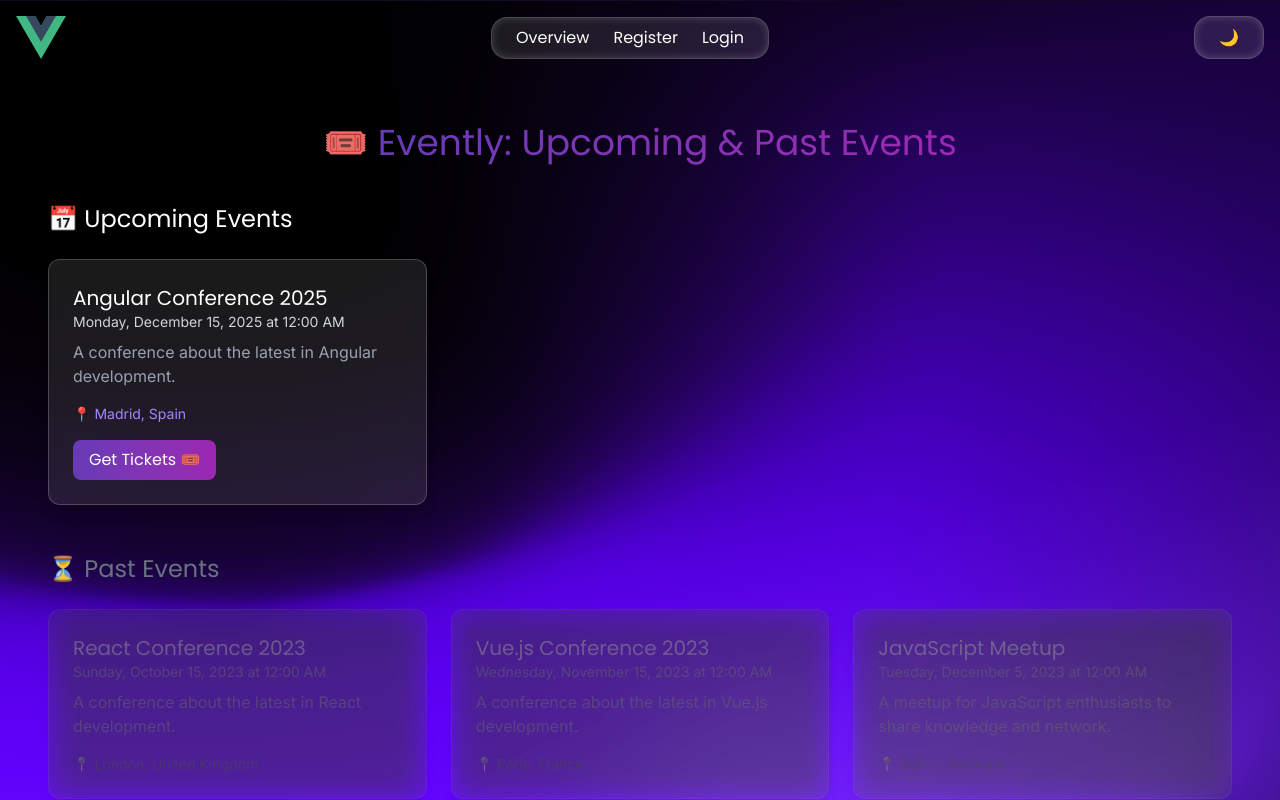
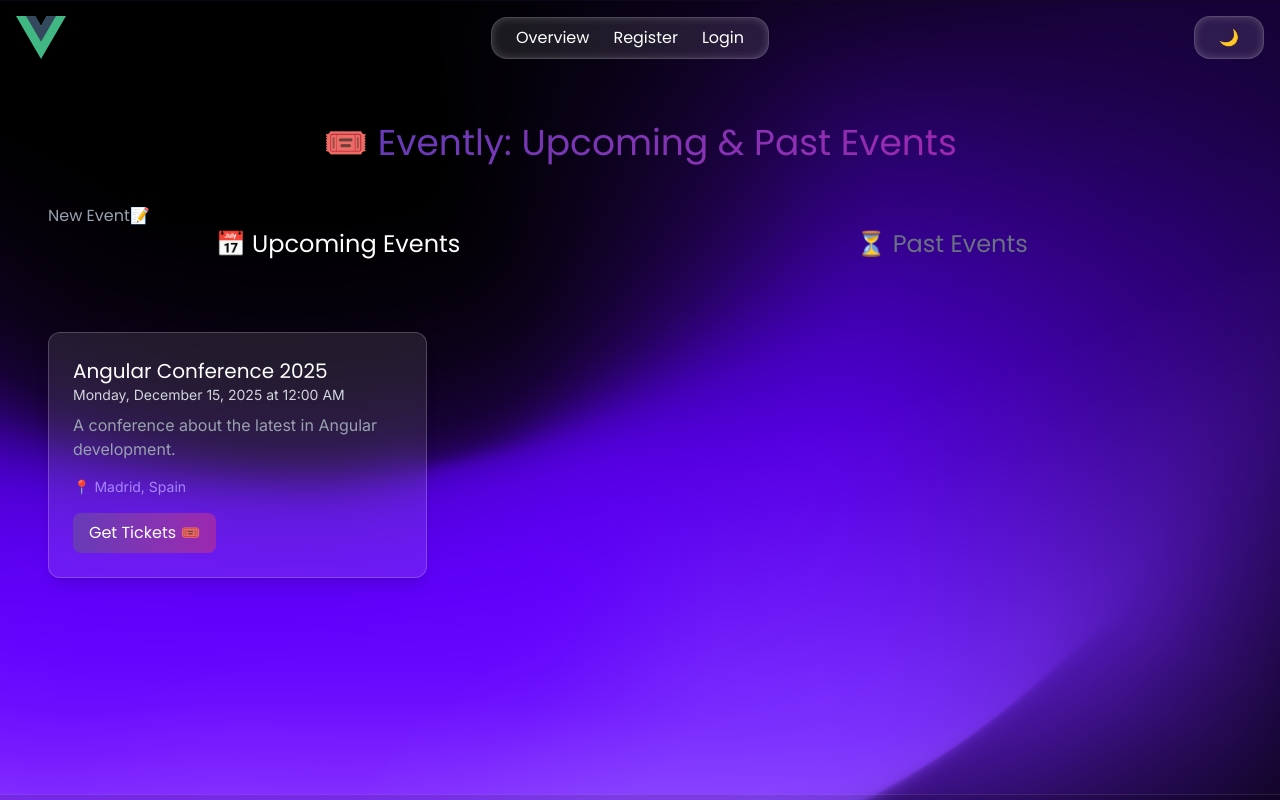
Before and after one commit to Yanis-Ourir/event-front-vuejs, a Vue app: page /event in a window 1280 px wide. Shown: the top 800 px of the page. Built offline with nearby package versions, Linux system fonts and the light colour scheme; the HTML template or start-up script is replaced by a standard one.

Commit message:
need some form adjustements

```diff
--- /dev/null
+++ b/src/components/EventForm.vue
@@ -0,0 +1,68 @@
+<script setup lang="ts">
+import { defineProps, defineEmits } from 'vue'
+
+const props = defineProps({
+    formModal: Boolean
+})
+
+const emit = defineEmits(['closeFormModal'])
+
+const closeModal = () => {
+    emit('closeFormModal')
+}
+</script>
+
+<template>
+              <form class="flex flex-col bg-gray-900 p-10 md:p-16 rounded-2xl border border-white/20 backdrop-blur-lg shadow-lg w-full max-w-md"
+                @submit.prevent="">
+
+                <h4 class="text-4xl font-bold text-white text-center mb-8">
+                    Create Event
+                </h4>
+                <button @click="closeModal" class="absolute top-3 right-3 text-gray-400 hover:text-white focus:outline-none">
+                    ❌
+                </button>
+
+                <label for="title" class="text-gray-300 mb-2">Title</label>
+                <div class="relative">
+                    <input type="title" id="title" placeholder="Next.js conference"
+                        class="bg-gray-800 w-full rounded-lg px-4 py-2 border border-gray-700 focus:ring-2 focus:ring-violet-500 focus:outline-none transition-all" />
+                    <span class="absolute right-3 top-3 text-gray-400">
+                        📧
+                    </span>
+                </div>
+
+
+                <label for="description" class="text-gray-300 mt-4 mb-2">Description</label>
+                <div class="relative">
+                    <textarea type="text" id="description" placeholder="A conference about the latest in Next.js development."
+                        class="bg-gray-800 w-full rounded-lg px-4 py-2 border border-gray-700 focus:ring-2 focus:ring-violet-500 focus:outline-none transition-all" />
+                </div>
+
+                <label for="date" class="text-gray-300 mt-4 mb-2">Date</label>
+                <div class="relative">
+                    <input type="date" id="date" placeholder="2023-10-15"
+                        class="bg-gray-800 w-full rounded-lg px-4 py-2 border border-gray-700 focus:ring-2 focus:ring-violet-500 focus:outline-none transition-all" />
+                </div>
+
+                <label for="time" class="text-gray-300 mt-4 mb-2">Time</label>
+                <div class="relative">
+                    <input type="time" id="time" placeholder="10:00"
+                        class="bg-gray-800 w-full rounded-lg px-4 py-2 border border-gray-700 focus:ring-2 focus:ring-violet-500 focus:outline-none transition-all" />
+                </div>
+
+                <label for="location" class="text-gray-300 mt-4 mb-2">Location</label>
+                <div class="relative">
+                    <input type="location" id="location" placeholder="London, United Kingdom"
+                        class="bg-gray-800 w-full rounded-lg px-4 py-2 border border-gray-700 focus:ring-2 focus:ring-violet-500 focus:outline-none transition-all" />
+                </div>
+
+
+                <button type="submit"
+                    class="relative flex justify-center items-center bg-gradient-to-r from-[#673AB7] to-[#9C27B0] text-white rounded-4xl py-3 mt-6 font-semibold text-lg transition-all hover:scale-105 focus:outline-none focus:ring-2 focus:ring-offset-2 focus:ring-[#9C27B0]">
+                    Create Event
+                </button>
+
+
+            </form>
+</template>
--- a/src/views/Event.vue
+++ b/src/views/Event.vue
@@ -1,7 +1,8 @@
 <script setup lang="ts">
-import { computed } from 'vue';
+import { computed, ref, type Ref } from 'vue';
 import EventCard from '@/components/ui/EventCard.vue';
 import PastEventCard from '@/components/ui/PastEventCard.vue';
+import EventForm from '@/components/EventForm.vue';
 
 const templateEvent = [
     {
@@ -31,21 +32,44 @@
 ];
 
 const now = new Date();
-
 const pastEvents = computed(() => templateEvent.filter(event => new Date(event.date) < now));
 const upcomingEvents = computed(() => templateEvent.filter(event => new Date(event.date) >= now));
+
+const showUpcomingEvents = ref(true);
+const showPastEvents = ref(false);
+const formModal = ref(false);
+
+const selectUpcomingEvents = () => {
+    showUpcomingEvents.value = true;
+    showPastEvents.value = false;
+}
+
+const selectPastEvents = () => {
+    showUpcomingEvents.value = false;
+    showPastEvents.value = true;
+}
+
 </script>
 
 <template>
     <div class="container mx-auto px-6 md:px-12 py-12">
-        <!-- Titre -->
+
         <h1 class="text-4xl font-bold text-center text-white mb-10">
             🎟️ <span class="bg-gradient-to-r from-[#673AB7] to-[#9C27B0] text-transparent bg-clip-text">Evently: Upcoming & Past Events</span>
+
         </h1>
+        <button @click="formModal = !formModal" class="text-gray-400 hover:text-white focus:outline-none">
+            New Event📝
+        </button>
+        <div id="event-select-status" class="grid grid-cols-2 md:grid-cols-2 gap-6 text-center">
+            <h2 @click="selectUpcomingEvents" class="text-2xl font-semibold text-gray-500 mb-6 cursor-pointer hover:text-white" :class="{'text-white' : showUpcomingEvents}">📅 Upcoming Events</h2>
 
-        <!-- Événements à venir -->
-        <section>
-            <h2 class="text-2xl font-semibold text-white mb-6">📅 Upcoming Events</h2>
+            <h3 @click="selectPastEvents" class="text-2xl font-semibold text-gray-500 mb-6 cursor-pointer hover:text-white" :class="{'text-white' : showPastEvents}">⏳ Past Events</h3>
+        </div>
+
+
+        <section id="upcoming-events" class="mt-12" v-if="showUpcomingEvents">
+
             <div class="grid md:grid-cols-2 lg:grid-cols-3 gap-6">
                 <div v-for="event in upcomingEvents" :key="event.title">
                     <EventCard :title="event.title" :date="new Date(event.date).toLocaleString('en-En', {
@@ -55,9 +79,9 @@
             </div>
         </section>
 
-        <!-- Événements passés -->
-         <section class="mt-12">
-            <h2 class="text-2xl font-semibold text-gray-500 mb-6">⏳ Past Events</h2>
+
+         <section id="past-events" class="mt-12" v-if="showPastEvents">
+
             <div class="grid md:grid-cols-2 lg:grid-cols-3 gap-6">
                 <div v-for="event in pastEvents" :key="event.title">
                 <PastEventCard :title="event.title" :date="new Date(event.date).toLocaleString('en-En', {
@@ -67,4 +91,9 @@
             </div>
         </section>
     </div>
+
+        <div class="flex flex-col justify-center h-100 items-center mt-12 md:mt-44" v-if="formModal">
+            <EventForm :formModal="formModal" @closeFormModal="formModal = false" />
+        </div>
+
 </template>
```
Also changed, not shown: src/views/Login.vue (+7 -7 lines).
